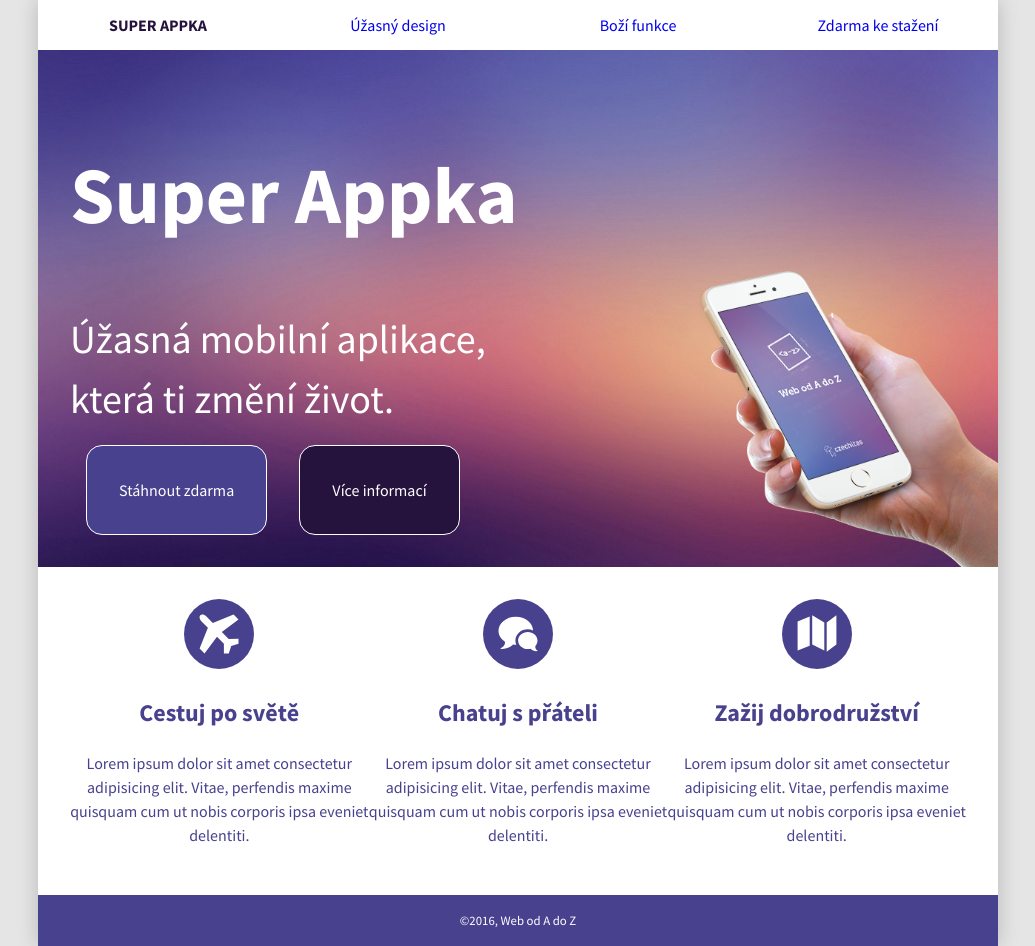
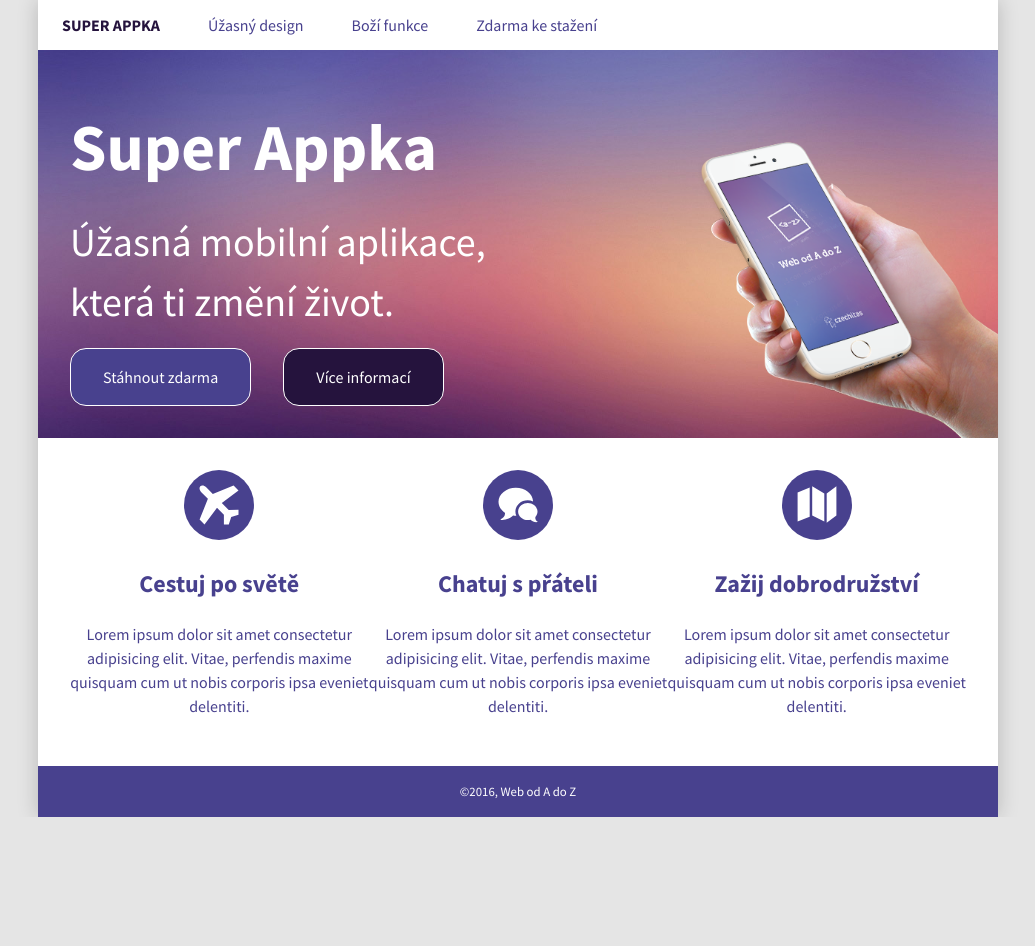
Before and after one commit to tvorimweb-2021-praha-jaro/du-05---superappka-Hedvique, a plain HTML site: page index.html in a window 1280 px wide. Shown: the whole page, without its empty margins (122-1157 px from the left). After the commit the page ends 817 px from the top, so only its background shows below. Drawn offline with Linux system fonts and the light colour scheme.

Commit message:
poopravený úkol

```diff
--- a/index.html
+++ b/index.html
@@ -3,10 +3,26 @@
 
 <head>
     <meta charset="utf-8">
+    <meta name="viewport" content="width=device-width, initial-scale=1.0">
     <title>Mobilní aplikace</title>
     <link href="https://fonts.googleapis.com/css?family=Source+Sans+Pro:300,400,700" rel="stylesheet">
     <link rel="stylesheet" type="text/css" href="style.css">
 </head>
+<!DOCTYPE html>
+<html lang="en">
+
+<head>
+    <meta charset="UTF-8">
+    <meta http-equiv="X-UA-Compatible" content="IE=edge">
+    <meta name="viewport" content="width=device-width, initial-scale=1.0">
+    <title>Document</title>
+</head>
+
+<body>
+
+</body>
+
+</html>
 
 <body>
     <div class="obal">
@@ -14,7 +30,7 @@
         <!-- tvoje HTML sem -->
         <header>
             <nav class="navigace">
-                <a href="#" class="odkaz super-appka">SUPER APPKA</a>
+                <a href="#" class="odkaz super-appka">Super appka</a>
                 <a href="#" class="odkaz">Úžasný design</a>
                 <a href="#" class="odkaz">Boží funkce</a>
                 <a href="#" class="odkaz">Zdarma ke stažení</a>
@@ -27,26 +43,26 @@
             <div class="popis">Úžasná mobilní aplikace,<br> která ti změní život.</div>
 
             <div class="tlacitka">
-                <div class="tlacitko stahnout-zdarma">Stáhnout zdarma</div>
-                <div class="tlacitko vice-informaci">Více informací</div>
+                <a href="#" class="tlacitko stahnout-zdarma">Stáhnout zdarma</a>
+                <a href="#" class="tlacitko vice-informaci">Více informací</a>
             </div>
         </div>
 
         <section class="odstavce">
             <div class="odstavec cestuj">
-                <img class="logo" src="/images/letadlo.svg" alt="logo letadla" width="70px" height="70px">
+                <img class="logo" src="./images/letadlo.svg" alt="logo letadla" width="70px" height="70px">
                 <h2>Cestuj po světě</h2>
                 <p>Lorem ipsum dolor sit amet consectetur adipisicing elit. Vitae, perfendis maxime quisquam cum ut nobis corporis ipsa eveniet delentiti.</p>
             </div>
 
             <div class="odstavec chatuj">
-                <img class="logo" src="/images/bubliny.svg" alt="logo chatování" width="70px" height="70px">
+                <img class="logo" src="./images/bubliny.svg" alt="logo chatování" width="70px" height="70px">
                 <h2>Chatuj s přáteli</h2>
                 <p>Lorem ipsum dolor sit amet consectetur adipisicing elit. Vitae, perfendis maxime quisquam cum ut nobis corporis ipsa eveniet delentiti.</p>
             </div>
 
             <div class="odstavec zazij">
-                <img class="logo" src="/images/mapa.svg" alt="logo mapy" width="70px" height="70px">
+                <img class="logo" src="./images/mapa.svg" alt="logo mapy" width="70px" height="70px">
                 <h2>Zažij dobrodružství</h2>
                 <p>Lorem ipsum dolor sit amet consectetur adipisicing elit. Vitae, perfendis maxime quisquam cum ut nobis corporis ipsa eveniet delentiti.</p>
             </div>
--- a/style.css
+++ b/style.css
@@ -42,14 +42,17 @@ body {
 }
 
 a {
+    text-decoration: none;
+    color: white;
+}
+
+.odkaz {
     display: flex;
     flex-basis: 50%;
     justify-content: center;
-}
-
-.odkaz {
     text-decoration: none;
     padding: 0.8rem 1.5rem;
+    color: #48418e;
 }
 
 .odkaz:hover {
@@ -60,6 +63,7 @@ a {
 .super-appka {
     font-weight: bold;
     color: #25133d;
+    text-transform: uppercase;
 }
 
 .popis {
@@ -70,11 +74,13 @@ a {
     background: url(images/pozadi.jpg);
     color: white;
     padding: 2rem 2rem;
+    background-color: rgb(105, 38, 122);
 }
 
 h1 {
     font-weight: 800;
-    font-size: 5rem;
+    font-size: 4.1rem;
+    margin: 1rem 0;
 }
 
 .odstavce {
@@ -95,7 +101,7 @@ h1 {
 .tlacitko {
     border: 1px solid #fff;
     border-radius: 5px;
-    padding: 1.5rem 1.5rem;
+    padding: 0.5rem 2rem;
     margin: 1rem 0;
     text-align: center;
     font-size: 1rem;
@@ -126,20 +132,37 @@ footer {
 
 @media screen and (min-width: 480px) {
     .navigace {
-        display: flex;
-        flex-wrap: nowrap;
+        flex-wrap: wrap;
     }
     .tlacitko {
-        padding: 2rem 2rem;
-        margin: 0 1rem;
+        padding: 1rem 2rem;
+        margin: 0.5 1rem;
     }
     .tlacitka {
         display: flex;
-        flex-direction: row;
+        flex-direction: column;
     }
 
     .odstavce {
         display: flex;
+        flex-direction: column;
+    }
+}
+
+@media screen and (min-width: 600px) {
+    .navigace {
+        flex-wrap: nowrap;
+    }
+
+    .odkaz {
+        flex-basis: auto;
+    }
+
+    .tlacitko {
+        margin: 0.7rem 0;
+    }
+
+    .odstavce {
         flex-direction: row;
     }
 }
@@ -152,4 +175,25 @@ footer {
         background-size: 300px, cover;
         min-height: fit-content;
         }
+        .navigace {
+            flex-wrap: nowrap;
+        }
+
+        .odkaz {
+            flex-basis: auto;
+        }
+        .odstavce {
+            flex-direction: row;
+        }
+
+        .tlacitka {
+            flex-direction: row;
+        }
+
+        .tlacitko {
+            margin: 0 1rem;
+        }
+        .stahnout-zdarma {
+            margin-left: 0;
+        }
 }
```
